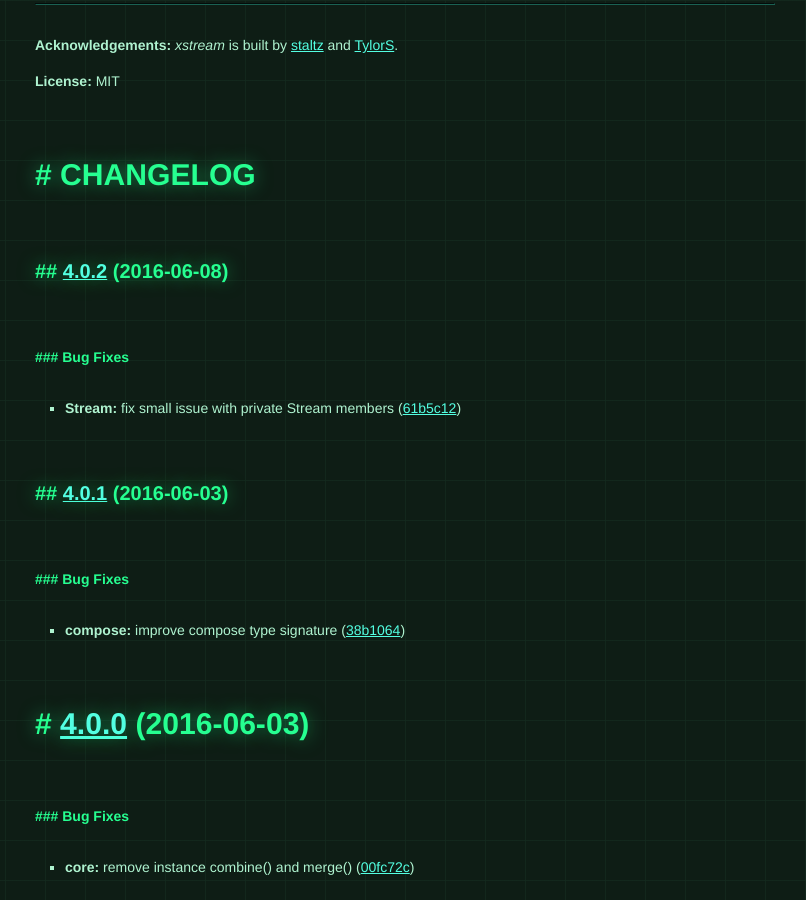
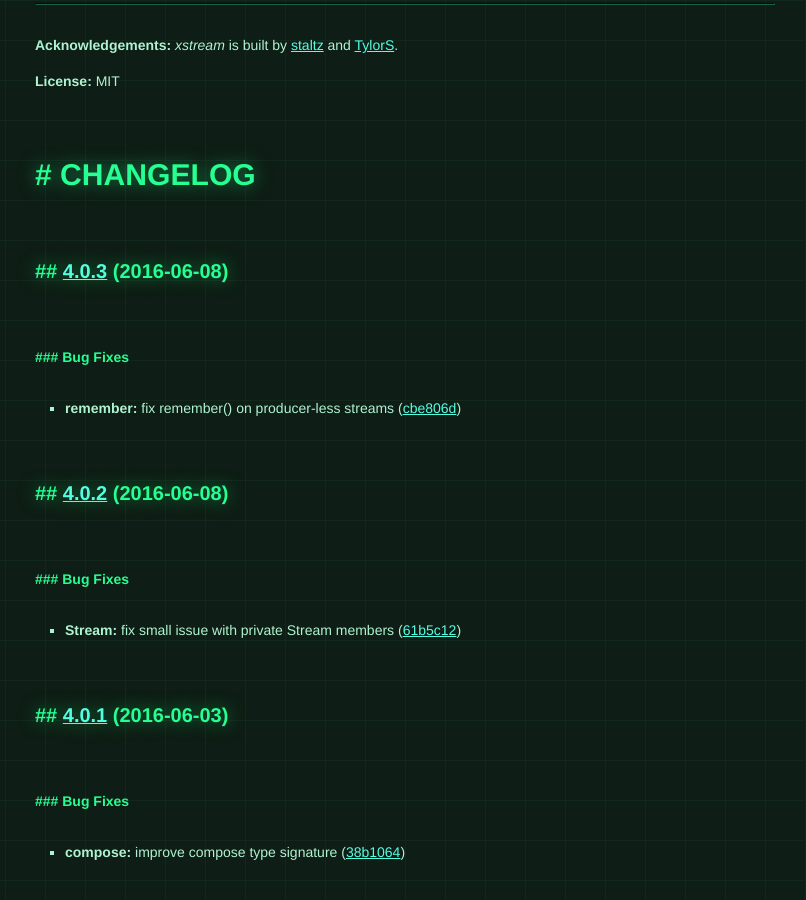
Before and after one commit to staltz/xstream, a Jekyll site: the page built from index.html, in a window 1280 px wide and 900 px high, scrolled down 22451 px. Shown: the whole window, without its empty margins (235-1041 px from the left). Built offline with Jekyll 4.4.1, drawn with Linux system fonts in a browser that asks for light colours; some web fonts are replaced.

Commit message:
update site

```diff
--- a/_includes/content.md
+++ b/_includes/content.md
@@ -885,6 +885,16 @@
 **License:** MIT
 
 # CHANGELOG
+<a name="4.0.3"></a>
+## [4.0.3](https://github.com/staltz/xstream/compare/v4.0.2...v4.0.3) (2016-06-08)
+
+
+### Bug Fixes
+
+* **remember:** fix remember() on producer-less streams ([cbe806d](https://github.com/staltz/xstream/commit/cbe806d))
+
+
+
 <a name="4.0.2"></a>
 ## [4.0.2](https://github.com/staltz/xstream/compare/v4.0.1...v4.0.2) (2016-06-08)
 
```
